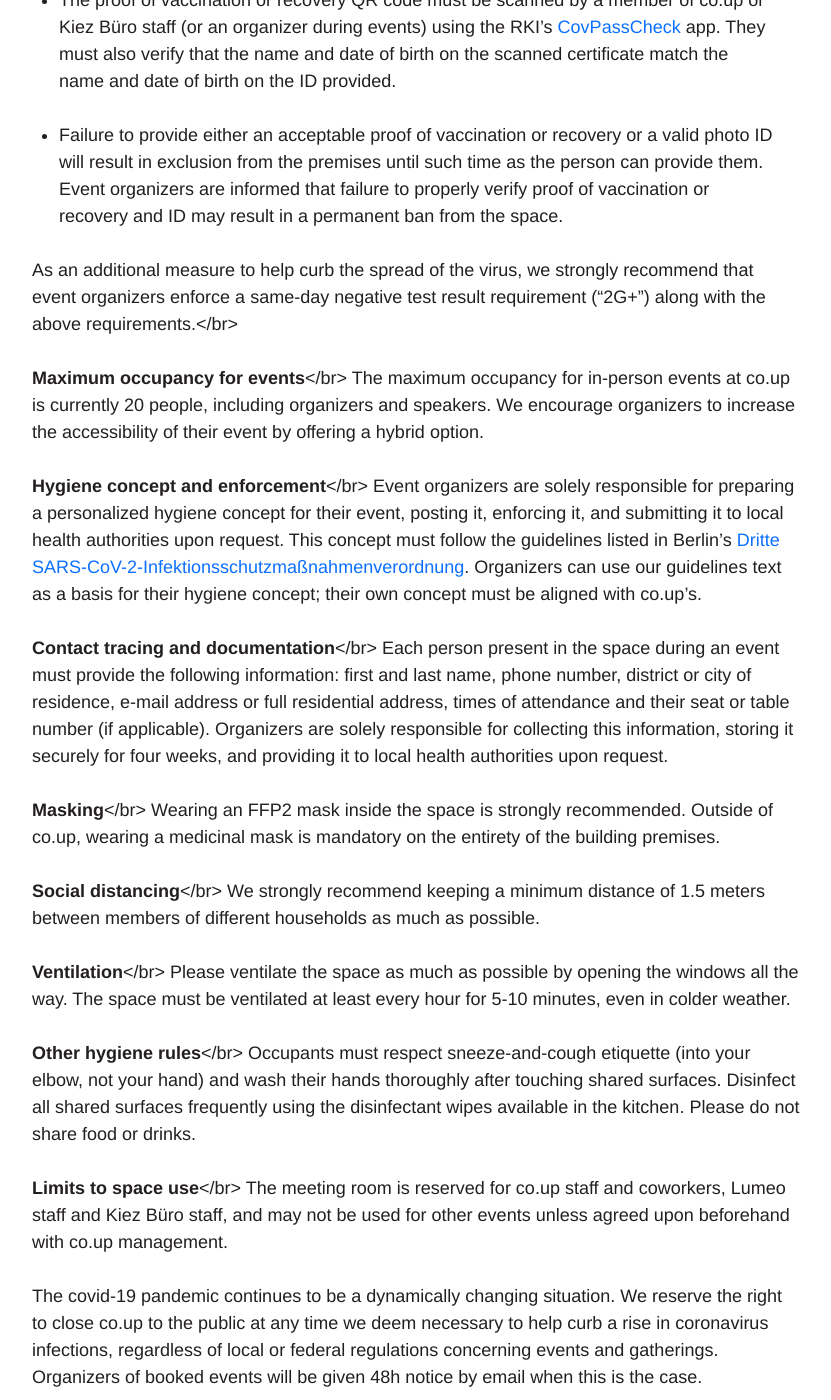
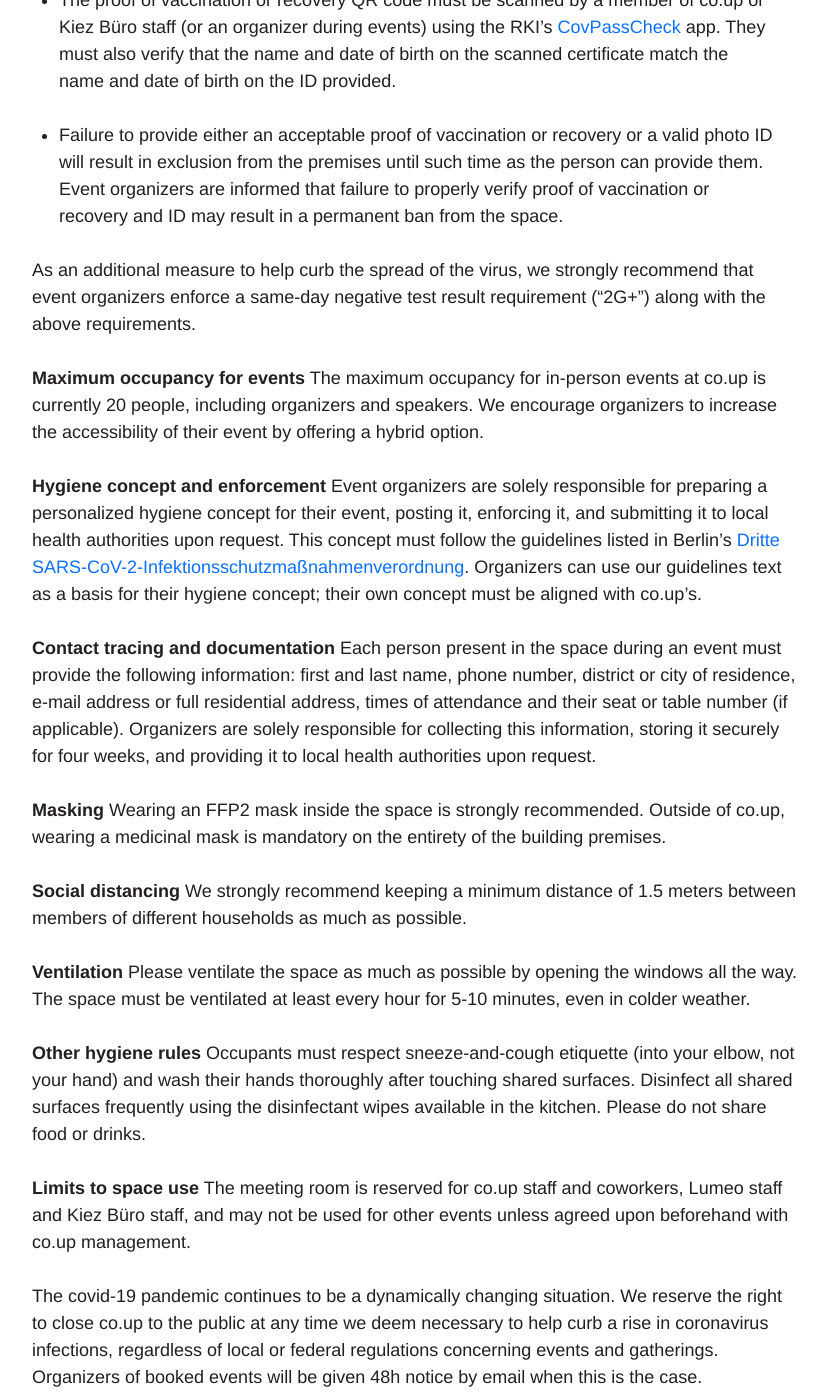
Before and after one commit to co-up/co-up.de, a Jekyll site: the page built from hygiene-safety-guidelines.md, in a window 1280 px wide and 1400 px high, scrolled down 776 px. Shown: the whole window, without its empty margins (224-1055 px from the left). Built offline with Jekyll 4.4.1, drawn with Linux system fonts in a browser that asks for light colours; some of the changed text lies outside the part shown.

Commit message:
fixed markdown tags

```diff
--- a/hygiene-safety-guidelines.md
+++ b/hygiene-safety-guidelines.md
@@ -11,7 +11,7 @@ title: co.up hygiene and safety guidelines
 
 In light of the current public health situation, the following regulations are in place at co.up *(scroll down for the tl;dr)*:
 
-**Proof of vaccination or recovery requirement (“2G”)**</br>
+**Proof of vaccination or recovery requirement (“2G”)**
 Access to co.up for any person, including but not limited to co.up staff and contractors, coworking members, office tenants, event organizers and event attendees, is only allowed after having shown proof of full vaccination against covid-19 OR of recovery from covid-19, AND a valid form of photo ID, either to a member of co.up staff, Kiez Büro staff, or (when attending an event) to the event organizer. co.up staff, contractors, coworking members, tenants and event organizers must arrange for an in-person appointment with a member of Kiez Büro or co.up staff to show this proof, following which they may continue to use the space normally.
 
 - Proof of vaccination or of recovery must be a digital certificate stored in the Robert Koch Institute's [CovPass](https://digitaler-impfnachweis-app.de/) app. Other forms of certification will not be accepted.
@@ -20,30 +20,30 @@ Access to co.up for any person, including but not limited to co.up staff and con
 
 - Failure to provide either an acceptable proof of vaccination or recovery or a valid photo ID will result in exclusion from the premises until such time as the person can provide them. Event organizers are informed that failure to properly verify proof of vaccination or recovery and ID may result in a permanent ban from the space.
 
-As an additional measure to help curb the spread of the virus, we strongly recommend that event organizers enforce a same-day negative test result requirement (“2G+”) along with the above requirements.</br>
+As an additional measure to help curb the spread of the virus, we strongly recommend that event organizers enforce a same-day negative test result requirement (“2G+”) along with the above requirements.
 
-**Maximum occupancy for events**</br>
+**Maximum occupancy for events**
 The maximum occupancy for in-person events at co.up is currently 20 people, including organizers and speakers. We encourage organizers to increase the accessibility of their event by offering a hybrid option.
 
-**Hygiene concept and enforcement**</br>
+**Hygiene concept and enforcement**
 Event organizers are solely responsible for preparing a personalized hygiene concept for their event, posting it, enforcing it, and submitting it to local health authorities upon request. This concept must follow the guidelines listed in Berlin’s [Dritte SARS-CoV-2-Infektionsschutzmaßnahmenverordnung](https://www.berlin.de/corona/massnahmen/verordnung/). Organizers can use our guidelines text as a basis for their hygiene concept; their own concept must be aligned with co.up’s.
 
-**Contact tracing and documentation**</br>
+**Contact tracing and documentation**
 Each person present in the space during an event must provide the following information: first and last name, phone number, district or city of residence, e-mail address or full residential address, times of attendance and their seat or table number (if applicable). Organizers are solely responsible for collecting this information, storing it securely for four weeks, and providing it to local health authorities upon request.
 
-**Masking**</br>
+**Masking**
 Wearing an FFP2 mask inside the space is strongly recommended. Outside of co.up, wearing a medicinal mask is mandatory on the entirety of the building premises.
 
-**Social distancing**</br>
+**Social distancing**
 We strongly recommend keeping a minimum distance of 1.5 meters between members of different households as much as possible.
 
-**Ventilation**</br>
+**Ventilation**
 Please ventilate the space as much as possible by opening the windows all the way. The space must be ventilated at least every hour for 5-10 minutes, even in colder weather.
 
-**Other hygiene rules**</br>
+**Other hygiene rules**
 Occupants must respect sneeze-and-cough etiquette (into your elbow, not your hand) and wash their hands thoroughly after touching shared surfaces. Disinfect all shared surfaces frequently using the disinfectant wipes available in the kitchen. Please do not share food or drinks.
 
-**Limits to space use**</br>
+**Limits to space use**
 The meeting room is reserved for co.up staff and coworkers, Lumeo staff and Kiez Büro staff, and may not be used for other events unless agreed upon beforehand with co.up management.
 
 The covid-19 pandemic continues to be a dynamically changing situation. We reserve the right to close co.up to the public at any time we deem necessary to help curb a rise in coronavirus infections, regardless of local or federal regulations concerning events and gatherings. Organizers of booked events will be given 48h notice by email when this is the case.
@@ -52,7 +52,7 @@ Furthermore, we reserve the right to revoke organizers’ access to the space if
 
 Source for local infection protection regulations: [Dritte SARS-CoV-2-Infektionsschutzmaßnahmenverordnung](https://www.berlin.de/corona/massnahmen/verordnung/), as updated on November 10, 2021.
 
-**tl;dr**</br>
+**tl;dr**
 - co.up is a 2G space. People must show a CovPass digital certificate of vaccination OR recovery AND a valid photo ID to a member of co.up or Kiez Büro staff (or to an organizer if attending an event) before they can use the space. Failure to do so will lead to an exclusion from the premises until both documents can be provided.
 - Digital certificates must be scanned for validity by a member of co.up or Kiez Büro staff or an event organizer using the CovPassCheck app. They must also check that the name and date of birth on the certificate match those on the ID provided. Event organizers who fail to verify both documents risk a permanent ban from the space.
 - For events, maximum capacity for events is 20 people; wearing an FFP2 mask and maintaining a distance of 1.5m with members of other households is strongly encouraged; the space must be ventilated for 5-10 minutes every hour, even in cold weather.
```
